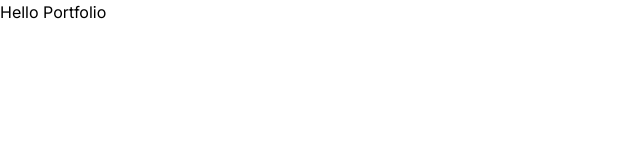
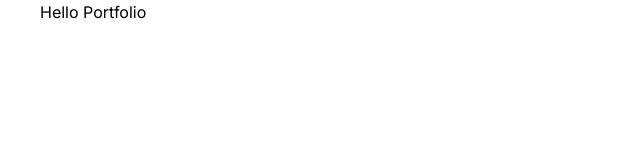
Before and after one commit to amanxsyed/Portfolio, a Next.js app in the folder portfolio/: page / in a window 1280 px wide. Shown: the top 160 px of the page, without its empty margins (0-640 px from the left). Built offline with nearby package versions, Linux system fonts and the light colour scheme.

Commit message:
refactor: enhance layout and styling for home page; update Tailwind CSS color configuration

```diff
--- a/portfolio/app/page.tsx
+++ b/portfolio/app/page.tsx
@@ -1,9 +1,7 @@
-import Image from "next/image";
-
 export default function Home() {
   return (
-    <main className="relative">
-      <div>
+    <main className="relative flex justify-center items-center flex-col overflow-hidden mx-auto sm:px-10 px-10">
+      <div className="max-w-7xl w-full">
         <h1>Hello Portfolio</h1>
       </div>
     </main>
--- a/portfolio/tailwind.config.ts
+++ b/portfolio/tailwind.config.ts
@@ -1,4 +1,5 @@
 import type { Config } from "tailwindcss";
+import { DEFAULT_CIPHERS } from "tls";
 
 export default {
   content: [
@@ -9,8 +10,10 @@
   theme: {
     extend: {
       colors: {
-        background: "var(--background)",
-        foreground: "var(--foreground)",
+        black:{
+          DEFAULT: "#000",
+          100: "#000319",
+        }
       },
     },
   },
```
